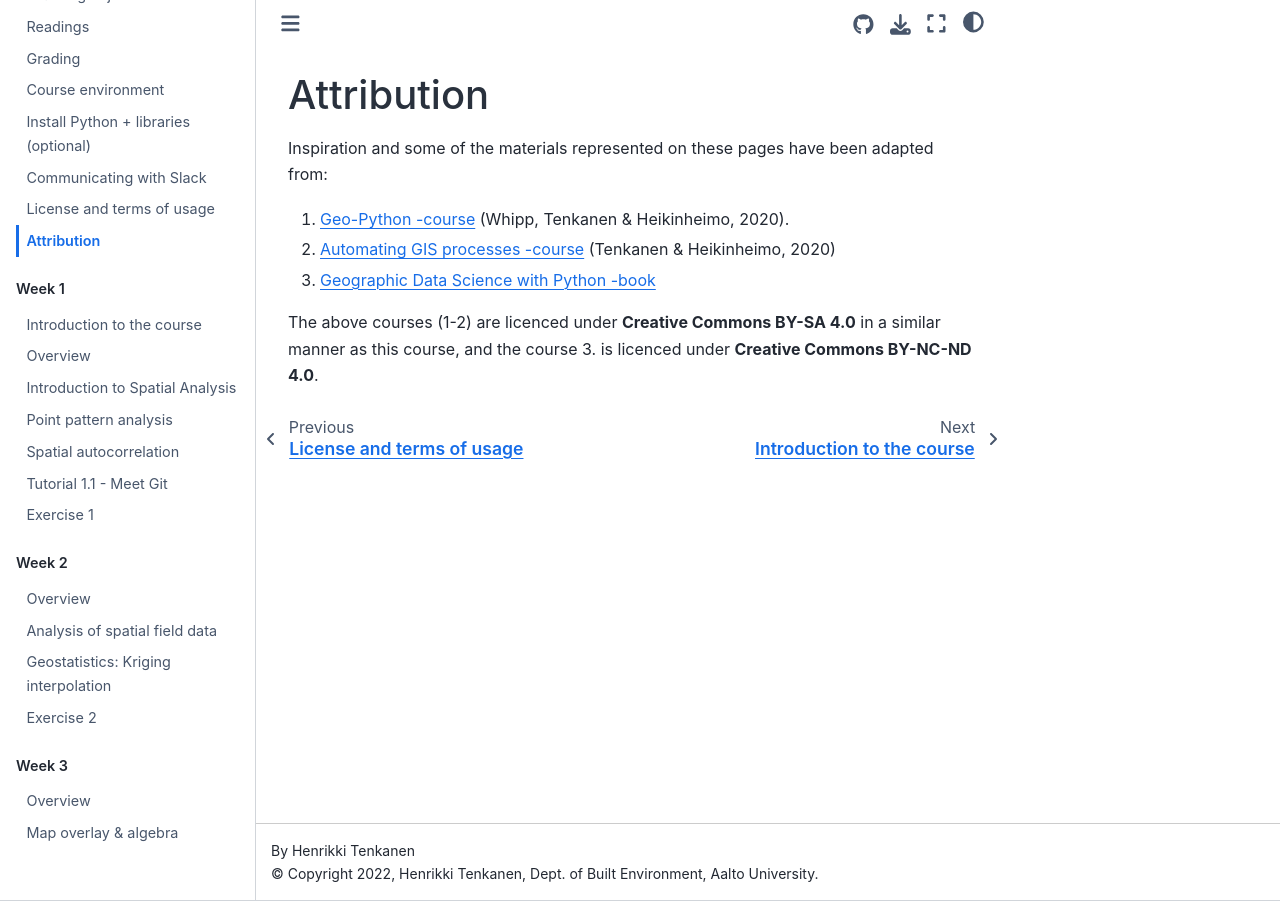
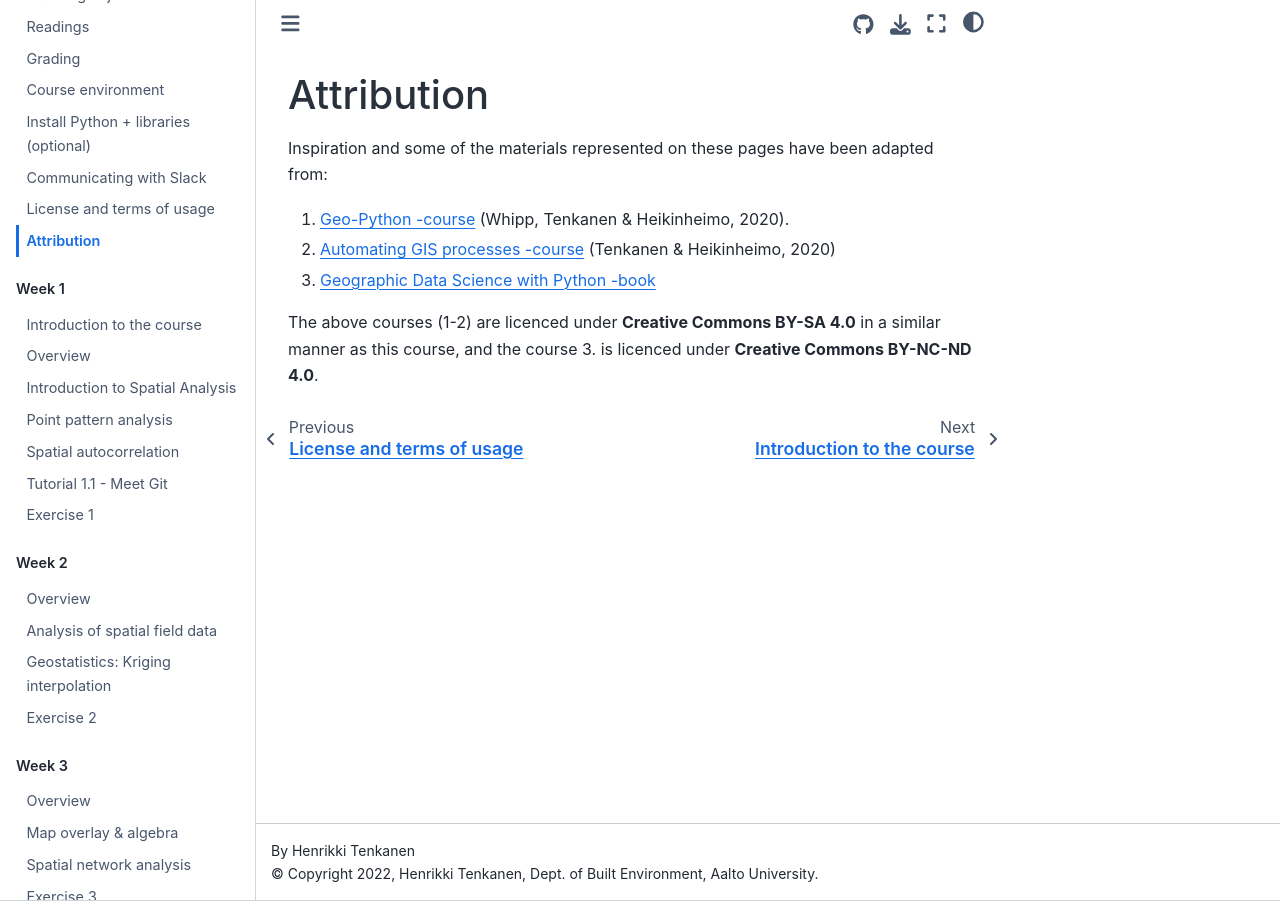
Before and after one commit to AaltoGIS/Spatial-Analytics, a Sphinx documentation site: the page built from source/course-info/attribution.rst, in a window 1280 px wide. Built offline with Sphinx 7.4.7 and the Sphinx Book theme 1.1.4, drawn with Linux system fonts in a browser that asks for light colours; pages that are not in the unit, such as notebooks, are missing from menus.

Commit message:
Update materials

```diff
--- a/source/index.rst
+++ b/source/index.rst
@@ -163,8 +163,8 @@ Contents
 
     lessons/L3/overview
     lessons/L3/map-overlay
-    .. lessons/L3/spatial-network-analysis
-    .. lessons/L3/exercise-3
+    lessons/L3/spatial-network-analysis
+    lessons/L3/exercise-3
 
 ..    .. toctree::
         :maxdepth: 1
```
